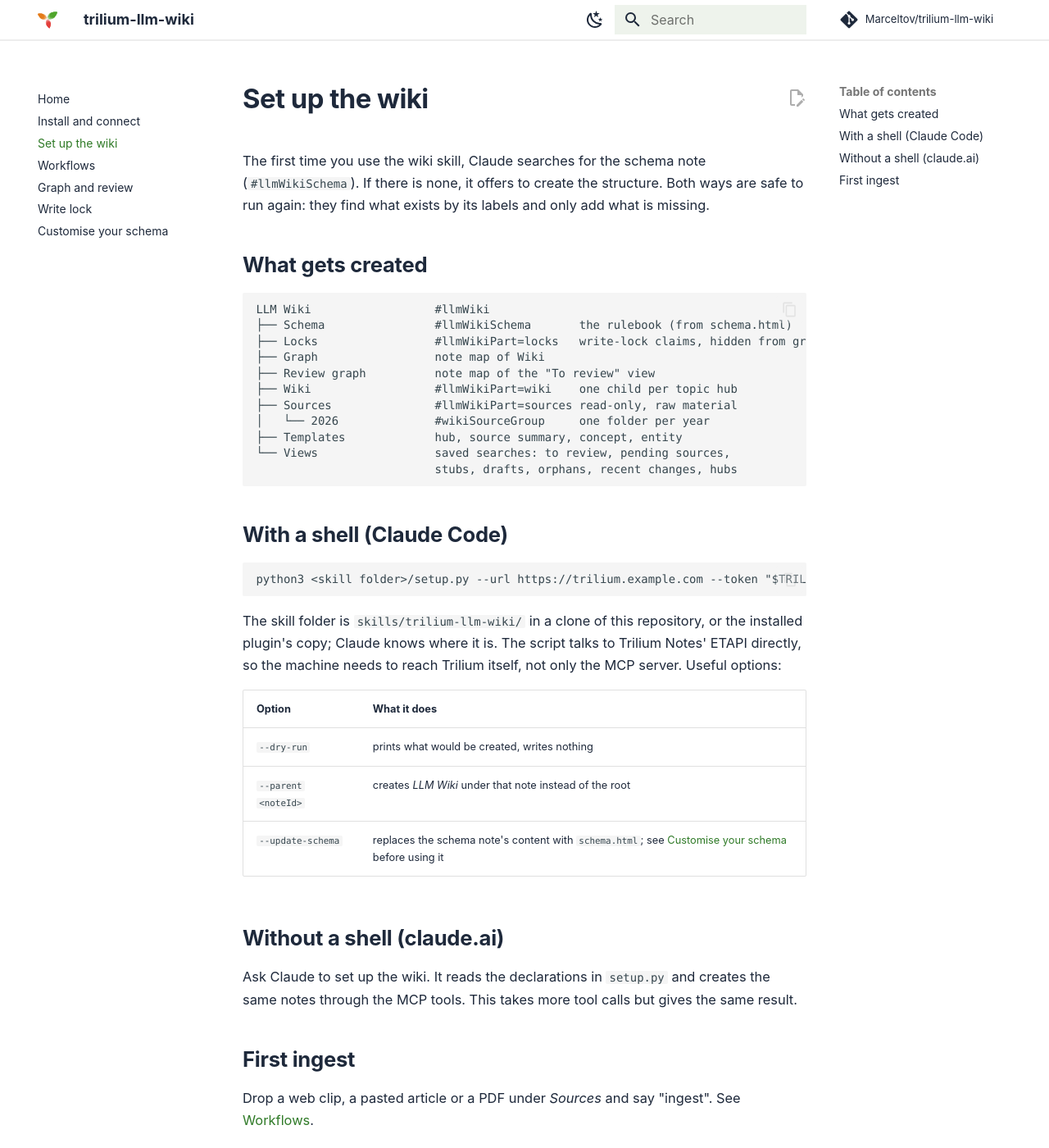
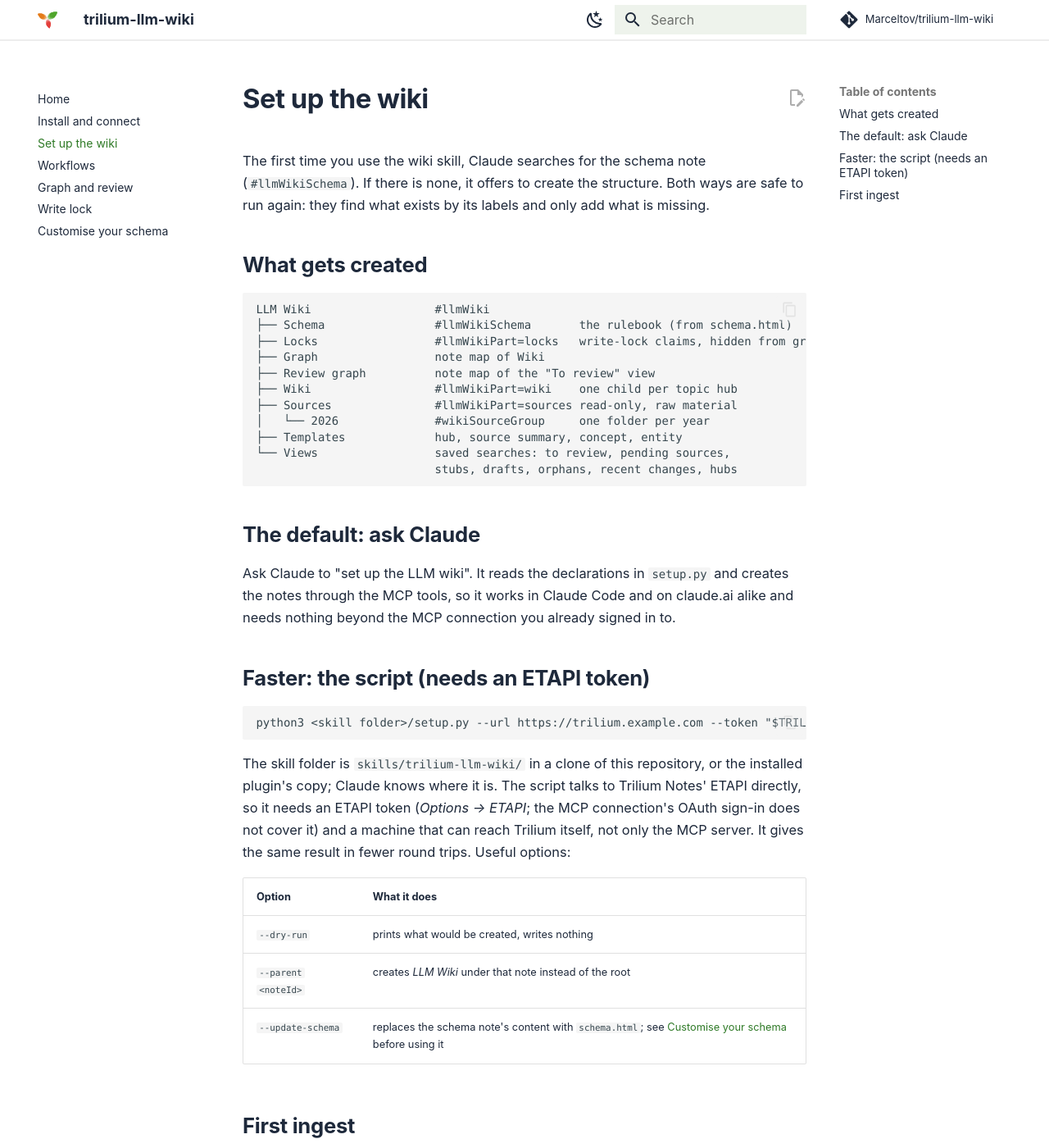
Before and after one commit to Marceltov/trilium-llm-wiki, an MkDocs documentation site: the page built from docs/setup.md, in a window 1280 px wide and 1400 px high. Shown: the whole window at 82% size. Built offline with MkDocs 1.6.1 and Material for MkDocs 9.7.7, drawn with Linux system fonts in a browser that asks for light colours; some web fonts are replaced; comment, search, counter and statistics services are not loaded.

Commit message:
Connect with OAuth by default instead of an ETAPI token
trilium-manage-instances now registers the server without a token
header and has the user sign in through /mcp with the Trilium Notes
password; a token header is the fallback for servers without OAuth.
The wiki is set up through the MCP tools by default, since setup.py
still needs its own ETAPI token.

Co-Authored-By: Claude Opus 5.5 <noreply@anthropic.com>
Claude-Session: https://claude.ai/code/session_01AmrHL4wLAquQW36e9hoLzz

````diff
--- a/docs/setup.md
+++ b/docs/setup.md
@@ -18,13 +18,17 @@ LLM Wiki                  #llmWiki
                           stubs, drafts, orphans, recent changes, hubs
 ```
 
-## With a shell (Claude Code)
+## The default: ask Claude
+
+Ask Claude to "set up the LLM wiki". It reads the declarations in `setup.py` and creates the notes through the MCP tools, so it works in Claude Code and on claude.ai alike and needs nothing beyond the MCP connection you already signed in to.
+
+## Faster: the script (needs an ETAPI token)
 
 ```
 python3 <skill folder>/setup.py --url https://trilium.example.com --token "$TRILIUM_ETAPI_TOKEN"
 ```
 
-The skill folder is `skills/trilium-llm-wiki/` in a clone of this repository, or the installed plugin's copy; Claude knows where it is. The script talks to Trilium Notes' ETAPI directly, so the machine needs to reach Trilium itself, not only the MCP server. Useful options:
+The skill folder is `skills/trilium-llm-wiki/` in a clone of this repository, or the installed plugin's copy; Claude knows where it is. The script talks to Trilium Notes' ETAPI directly, so it needs an ETAPI token (*Options → ETAPI*; the MCP connection's OAuth sign-in does not cover it) and a machine that can reach Trilium itself, not only the MCP server. It gives the same result in fewer round trips. Useful options:
 
 | Option | What it does |
 |---|---|
@@ -32,10 +36,6 @@ The skill folder is `skills/trilium-llm-wiki/` in a clone of this repository, or
 | `--parent <noteId>` | creates *LLM Wiki* under that note instead of the root |
 | `--update-schema` | replaces the schema note's content with `schema.html`; see [Customise your schema](customise.md) before using it |
 
-## Without a shell (claude.ai)
-
-Ask Claude to set up the wiki. It reads the declarations in `setup.py` and creates the same notes through the MCP tools. This takes more tool calls but gives the same result.
-
 ## First ingest
 
 Drop a web clip, a pasted article or a PDF under *Sources* and say "ingest". See [Workflows](workflows.md).
````
Also changed, not shown: docs/install.md (+4 -2 lines), skills/trilium-llm-wiki/SKILL.md (+5 -2 lines), skills/trilium-manage-instances/SKILL.md (+9 -6 lines), 1 other file.
